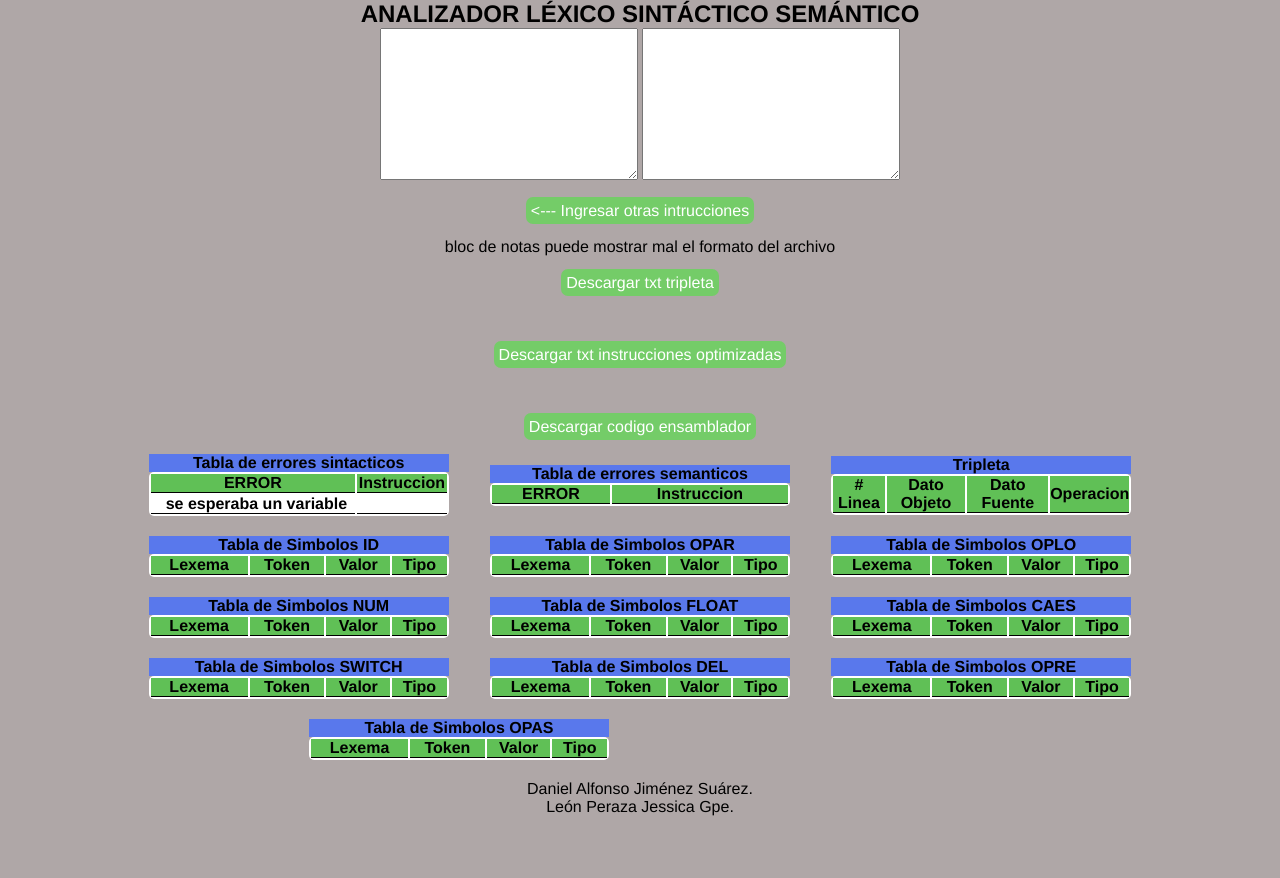
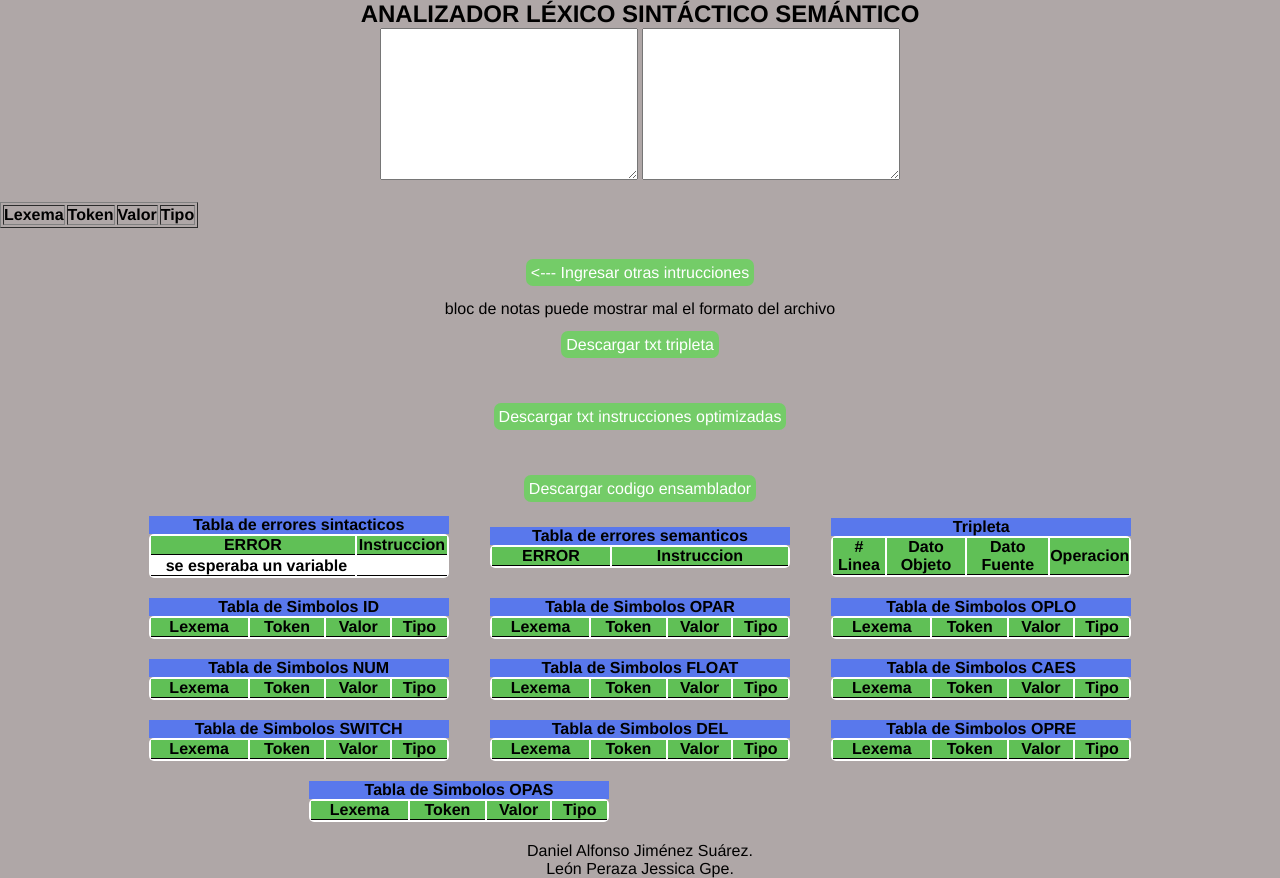
Before and after one commit to fuchis/CompiladorPHP, a PHP site: page /analisis.php in a window 1280 px wide. Before the commit the page ends 816 px from the top, so only its background shows below. Run offline with PHP 8.4, Linux system fonts and the light colour scheme; data that the repository does not hold is empty.

Commit message:
fix html

```diff
--- a/analisis.php
+++ b/analisis.php
@@ -18,7 +18,7 @@ error_reporting(0);
 <html lang="en">
 	<head>
 		<meta charset="UTF-8">
-		<meta name="viewport" content="width=	, user-scalable=no, initial-scale=1.0, maximum-scale=1.0, minimum-scale=1.0">
+		<meta name="viewport" content="width=device-width, user-scalable=no, initial-scale=1.0, maximum-scale=1.0, minimum-scale=1.0">
 		<title>Analizado</title>
 		<link rel="stylesheet" href="style.css">
 	</head>
@@ -27,7 +27,7 @@ error_reporting(0);
 		<textarea name="instrucciones" id="instrucciones" cols="30" rows="10"><?php
 				echo $instrucciones;
 		?></textarea>
-		<textarea name="instrucciones" id="instrucciones" cols="30" rows="10"><?php
+		<textarea name="instrucciones" id="instrucciones2" cols="30" rows="10"><?php
 		 	echo $analizador->getFinalText($instrucciones);
 
 		 	//se guardan los tokens a una variable del objeto semantico para posterion analisis
@@ -35,6 +35,16 @@ error_reporting(0);
 			$txt = preg_split("/[\s]+/", trim($analizador->getFinalText($instrucciones)));
 		 ?>
 </textarea>
+
+		<br><br>
+		<table border="1" id="tabla">
+			<tr>
+				<th>Lexema</th>
+				<th>Token</th>
+				<th>Valor</th>
+				<th>Tipo</th>
+			</tr>
+		</table>
 
 		<br><br><a href="index.php"> <---  Ingresar otras intrucciones</a><br><br>
 		<label>bloc de notas puede mostrar mal el formato del archivo</label>
@@ -76,5 +86,6 @@ error_reporting(0);
 			León Peraza Jessica Gpe.
 
 		</footer>
+		<script src="lexico.js"></script>
 	</body>
 </html>
```
